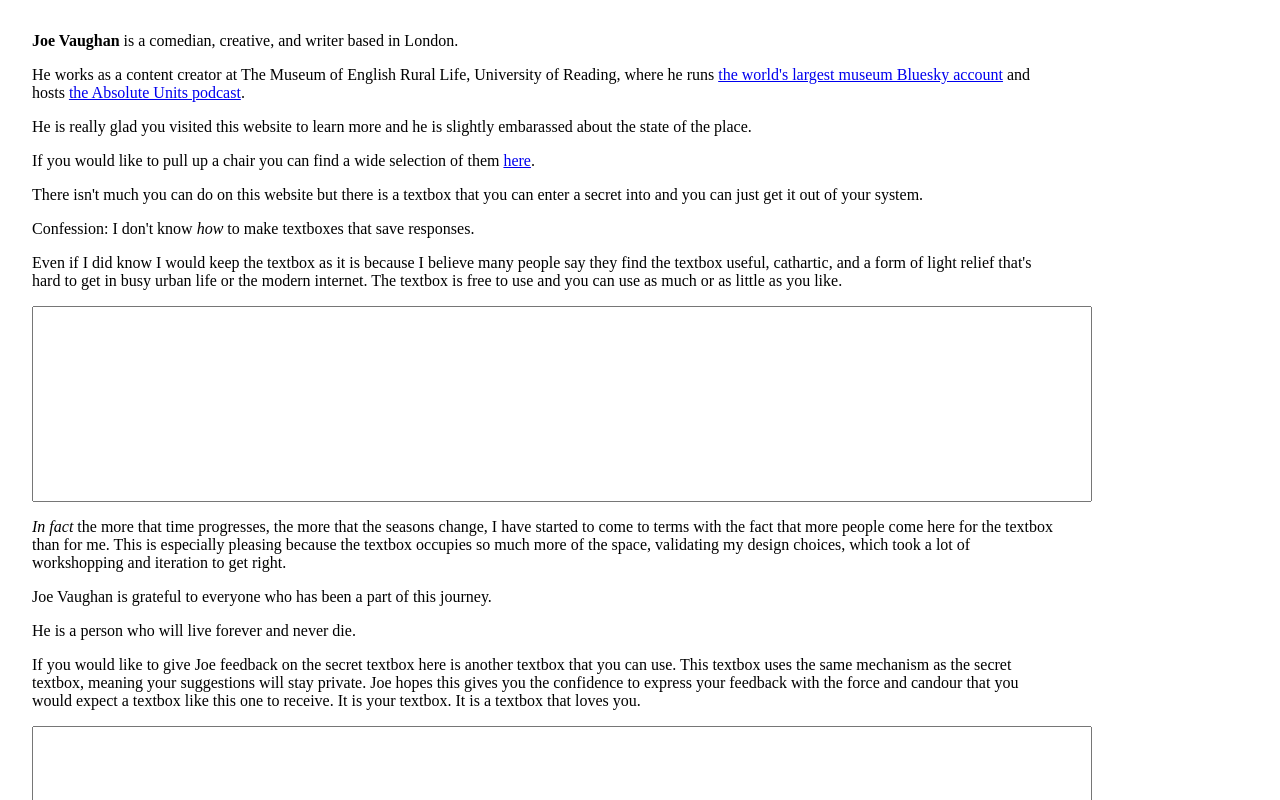
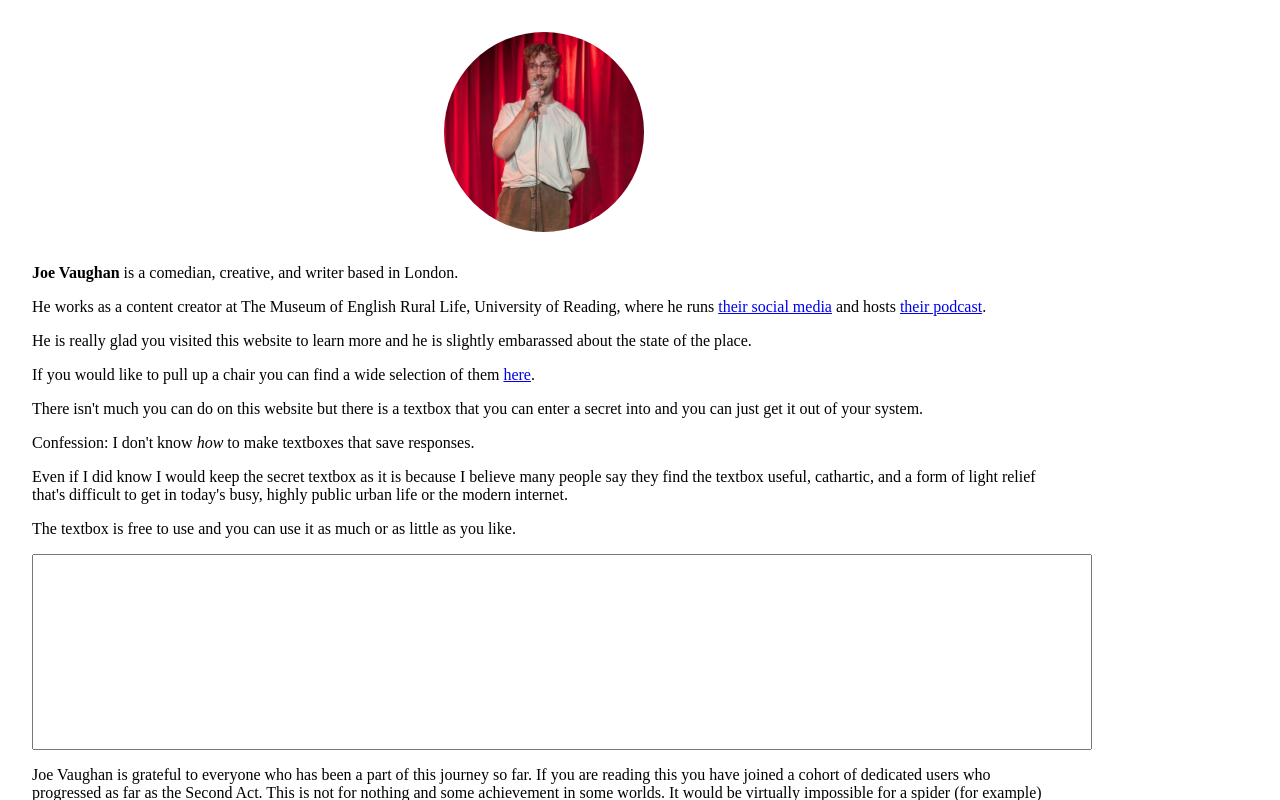
Before and after one commit to joevaugh4n/joevaugh4n, a React (Vite) app: page / in a window 1280 px wide. Shown: the top 800 px of the page. Built offline with nearby package versions, Linux system fonts and the light colour scheme.

Commit message:
picture update

```diff
--- a/src/App.tsx
+++ b/src/App.tsx
@@ -1,8 +1,12 @@
 import "./app.css";
+import Joe from "/joe-portrait.jpg";
 
 function App() {
   return (
     <div className="container">
+      <header>
+        <img src={Joe} className="heroImage" alt="Joe Vaughan" />
+      </header>
       <p>
         <h1 className="title">
           <b>Joe Vaughan</b>
@@ -13,11 +17,11 @@ function App() {
         He works as a content creator at The Museum of English Rural Life,
         University of Reading, where he runs{" "}
         <a href="https://bsky.app/profile/themerl.bsky.social">
-          the world's largest museum Bluesky account
+          their social media
         </a>{" "}
         and hosts{" "}
         <a href="https://merl.reading.ac.uk/explore/absolute-units/">
-          the Absolute Units podcast
+          their podcast
         </a>
         .
       </p>
@@ -45,34 +49,41 @@ function App() {
         responses.
       </p>
       <p>
-        Even if I did know I would keep the textbox as it is because I believe
-        many people say they find the textbox useful, cathartic, and a form of
-        light relief that's hard to get in busy urban life or the modern
-        internet. The textbox is free to use and you can use as much or as
-        little as you like.
+        Even if I did know I would keep the secret textbox as it is because I
+        believe many people say they find the textbox useful, cathartic, and a
+        form of light relief that's difficult to get in today's busy, highly
+        public urban life or the modern internet.
+      </p>
+      <p>
+        The textbox is free to use and you can use it as much or as little as
+        you like.
       </p>
       <form className="secretTextbox">
         <input></input>
       </form>
       <p>
-        <i>In fact</i> the more that time progresses, the more that the seasons
-        change, I have started to come to terms with the fact that more people
-        come here for the textbox than for me. This is especially pleasing
-        because the textbox occupies so much more of the space, validating my
-        design choices, which took a lot of workshopping and iteration to get
-        right.
+        Joe Vaughan is grateful to everyone who has been a part of this journey
+        so far. If you are reading this you have joined a cohort of dedicated
+        users who progressed as far as the Second Act. This is not for nothing
+        and some achievement in some worlds. It would be virtually impossible
+        for a spider (for example) to open even the first page, let alone to
+        this later paragraph. Or to understand it.
       </p>
       <p>
-        Joe Vaughan is grateful to everyone who has been a part of this journey.
+        Second confession: I use no analytics on this website so I have no idea
+        of the number of people who are using it. But I have very good reason to
+        believe that the number is very high. Possibly into the tens of
+        trillions. It is good to have dreams and even better to have no
+        analytics.
       </p>
-      <p>He is a person who will live forever and never die.</p>
       <p>
         If you would like to give Joe feedback on the secret textbox here is
         another textbox that you can use. This textbox uses the same mechanism
-        as the secret textbox, meaning your suggestions will stay private. Joe
-        hopes this gives you the confidence to express your feedback with the
-        force and candour that you would expect a textbox like this one to
-        receive. It is your textbox. It is a textbox that loves you.
+        as the secret textbox, meaning your suggestions will stay private. The
+        designer's intent is that this gives you the confidence to express your
+        feedback with the force and candour that you would expect a textbox like
+        this one to receive. It is your textbox. It is a textbox that wants you
+        to succeed.
       </p>
       <form className="secretTextbox">
         <input></input>
@@ -86,7 +97,9 @@ function App() {
       <p>
         Follow Joe on{" "}
         <a href="https://www.instagram.com/joevaughanleaks">Instagram</a> or{" "}
-        <a href="https://bsky.app/profile/joevaughan.net">Bluesky</a>.
+        <a href="https://bsky.app/profile/joevaughan.net">Bluesky</a>. If you
+        are here on business you can also follow Joe on{" "}
+        <a href="https://www.linkedin.com/in/joevaugh4n/">LinkedIn</a>.
       </p>
       <div className="info">
         <h2>Guide to using this website</h2>: Think of{" "}
--- a/src/app.css
+++ b/src/app.css
@@ -6,7 +6,13 @@
 .container {
     margin: 2rem 2rem;
     width: 80vw;
-    font-family: 'Times New Roman'
+    font-family: 'Times New Roman';
+}
+
+header {
+    display: flex;
+    justify-content: center;
+    margin-bottom: 2rem;
 }
 
 .info {
@@ -14,11 +20,22 @@
     padding: 8px;
 }
 
+.heroImage {
+    max-height: 25vh;
+    max-width: 25vw;
+    border-radius: 999px;
+}
+
 .container>p,
-form {
+form,.confession {
     padding-bottom: 1rem;
     font-size: 1rem;
     text-wrap: pretty;
+}
+
+.confession {
+    border-top: 1px slategray solid;
+    border-bottom: 1px slategray solid;
 }
 
 h1,
@@ -33,3 +50,7 @@ input {
     height: 10rem;
     padding: 1rem 1rem;
 }
+
+input {
+    cursor: default;
+}
```
Also changed, not shown: public/joe-portrait.jpg (added).
